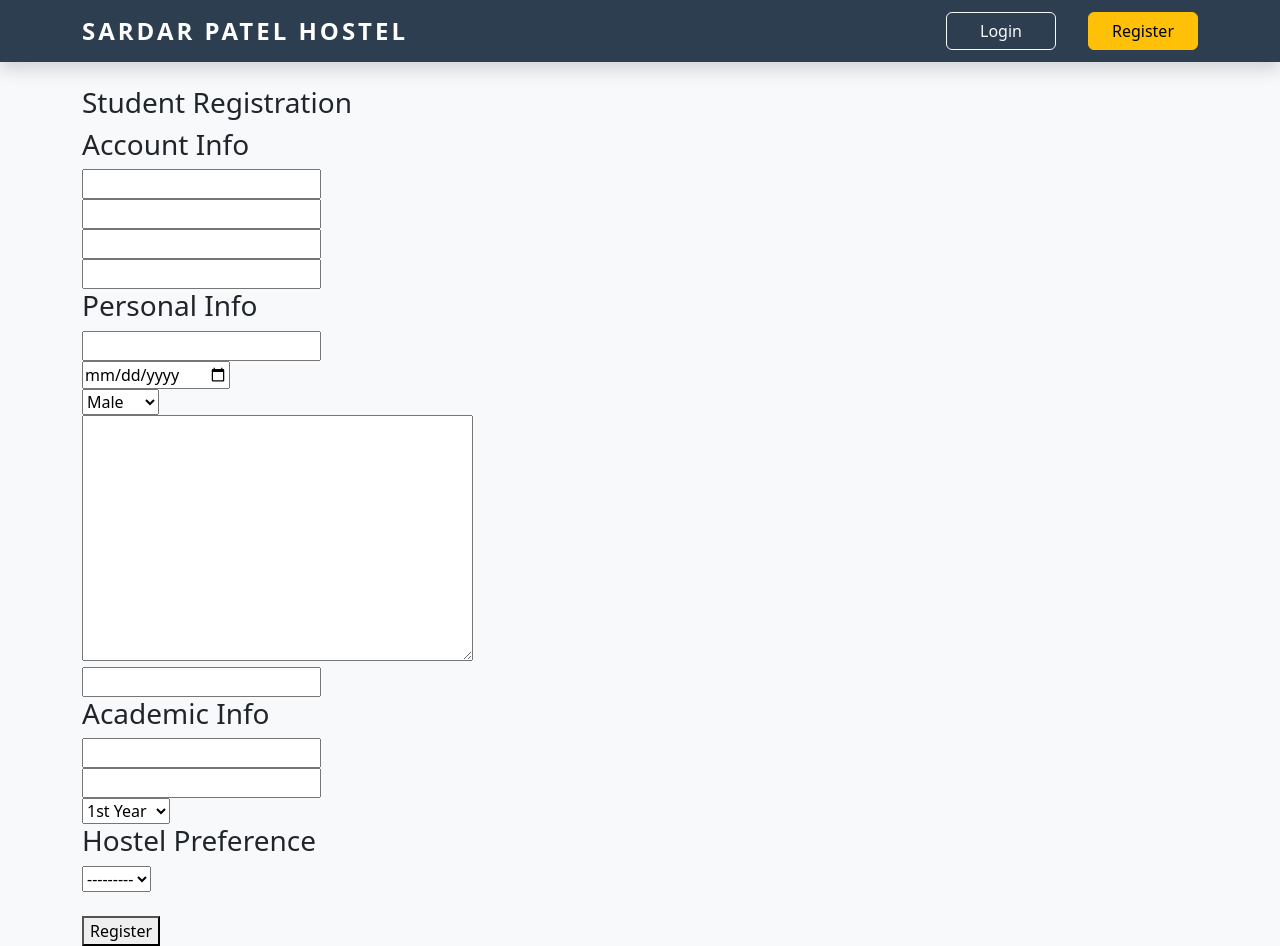
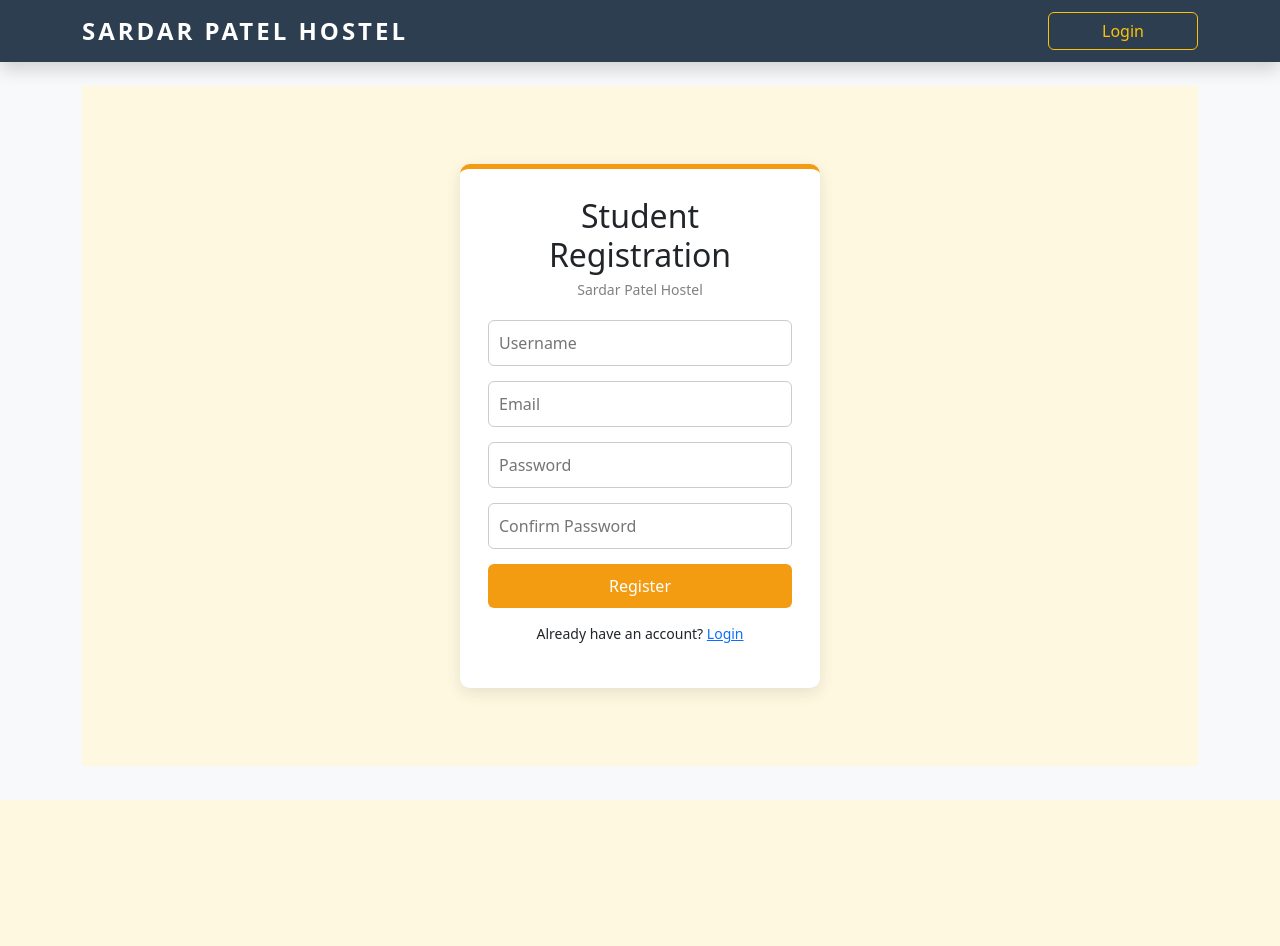
Before and after one commit to Manavitaliya/HMS, a Django app: page /student/register/ in a window 1280 px wide. After the commit the page ends 800 px from the top, so only its background shows below. Run offline with Django 5.2, Linux system fonts and the light colour scheme; data that the repository does not hold is empty.

Commit message:
initial process

```diff
--- a/HostelApp/templates/base.html
+++ b/HostelApp/templates/base.html
@@ -35,12 +35,6 @@
             background-color: #2c3e50; /* dark blue-gray */
         }
 
-        .btn {
-            width: 110px;
-            text-align: center;
-            padding: 6px 0;
-
-        }
     </style>
 </head>
 
@@ -50,7 +44,7 @@
 <nav class="navbar navbar-expand-lg navbar-dark custom-navbar shadow">
     <div class="container">
 
-        <a class="navbar-brand fancy-brand">
+        <a class="navbar-brand fancy-brand" href ='{% url "home" %}'>
             Sardar Patel Hostel
         </a>
 
@@ -69,12 +63,10 @@
                         Logout
                     </a>
                 {% else %}
-                    <a href="{% url 'login' %}" class="btn btn-outline-light me-2 ">
+                    <a href="{% url 'login' %}" class="btn btn-outline-warning " style ="width: 150px; text-align: center; padding: 6px 0; ">
                         Login
                     </a>
-                    <a href="{% url 'student_register' %}" class="btn btn-warning">
-                        Register
-                    </a>
+
                 {% endif %}
 
             </div>
--- a/HostelApp/templates/student/register.html
+++ b/HostelApp/templates/student/register.html
@@ -1,37 +1,108 @@
 {% extends 'base.html' %}
+
 {% block content %}
 
-<h3>Student Registration</h3>
-{% if form.errors %}
-    <div style="color:red;">
-        {{ form.errors }}
-    </div>
-{% endif %}
-<form method="post">
+<style>
+.register-container {
+    height: 85vh;
+    display: flex;
+    justify-content: center;
+    align-items: center;
+    background-color: #fff8e1;
+}
+
+.register-box {
+    width: 360px;
+    padding: 28px;
+    background: white;
+    border-radius: 10px;
+    border-top: 5px solid #f39c12;
+    box-shadow: 0 5px 15px rgba(0,0,0,0.1);
+}
+
+.register-box h2 {
+    text-align: center;
+    margin-bottom: 5px;
+}
+
+.subtitle {
+    text-align: center;
+    font-size: 14px;
+    color: gray;
+    margin-bottom: 20px;
+}
+
+.form-row {
+    margin-bottom: 15px;
+}
+
+.form-row input {
+    width: 100%;
+    padding: 10px;
+    border: 1px solid #ccc;
+    border-radius: 6px;
+    outline: none;
+}
+
+.form-row input:focus {
+    border-color: #2c3e50;
+}
+
+.btn-register {
+    width: 100%;
+    padding: 10px;
+    background: #f39c12;
+    color: white;
+    border: none;
+    border-radius: 6px;
+    cursor: pointer;
+}
+
+.btn-register:hover {
+    background: #d68910;
+}
+
+.login-link {
+    text-align: center;
+    margin-top: 15px;
+    font-size: 14px;
+}
+</style>
+
+<div class="register-container">
+    <div class="register-box">
+
+        <h2>Student Registration</h2>
+        <p class="subtitle">Sardar Patel Hostel</p>
+
+        <form method="POST">
             {% csrf_token %}
 
-    <h3>Account Info</h3>
-    {{ form.username }}<br>
-    {{ form.email }}<br>
-    {{ form.password }}<br>
-    {{ form.confirm_password }}<br>
+            <div class="form-row">
+                <input type="text" name="username" placeholder="Username" required>
+            </div>
 
-    <h3>Personal Info</h3>
-    {{ form.full_name }}<br>
-    {{ form.dob }}<br>
-    {{ form.gender }}<br>
-    {{ form.address }}<br>
-    {{ form.contact }}<br>
+            <div class="form-row">
+                <input type="email" name="email" placeholder="Email" required>
+            </div>
 
-    <h3>Academic Info</h3>
-    {{ form.course }}<br>
-    {{ form.college_name }}<br>
-    {{ form.college_year }}<br>
+            <div class="form-row">
+                <input type="password" name="password1" placeholder="Password" required>
+            </div>
 
-    <h3>Hostel Preference</h3>
-    {{ form.preferred_hostel }}<br><br>
+            <div class="form-row">
+                <input type="password" name="password2" placeholder="Confirm Password" required>
+            </div>
 
-    <button type="submit">Register</button>
+            <button type="submit" class="btn-register">Register</button>
         </form>
 
+        <p class="login-link">
+            Already have an account?
+            <a href="{% url 'login' %}">Login</a>
+        </p>
+
+    </div>
+</div>
+
 {% endblock %}
--- a/HostelApp/urls.py
+++ b/HostelApp/urls.py
@@ -4,7 +4,7 @@ from . import views
 urlpatterns = [
 
     path('', views.home, name='home'),
-    path('login/', views.login_view, name='login'),
+    path('login/', views.login, name='login'),
     path('logout/', views.logout_view, name='logout'),
     path('redirect/', views.redirect_dashboard, name='redirect_dashboard'),
 
--- a/HostelApp/views.py
+++ b/HostelApp/views.py
@@ -19,7 +19,7 @@ def home(request):
 
 # ---------------- LOGIN ----------------
 
-def login_view(request):
+def login(request):
     if request.method == 'POST':
         username = request.POST.get('username')
         password = request.POST.get('password')
```
Also changed, not shown: HostelApp/templates/registration/login.html (+90 -14 lines). Lines whose indentation alone changed are shown as unchanged.
